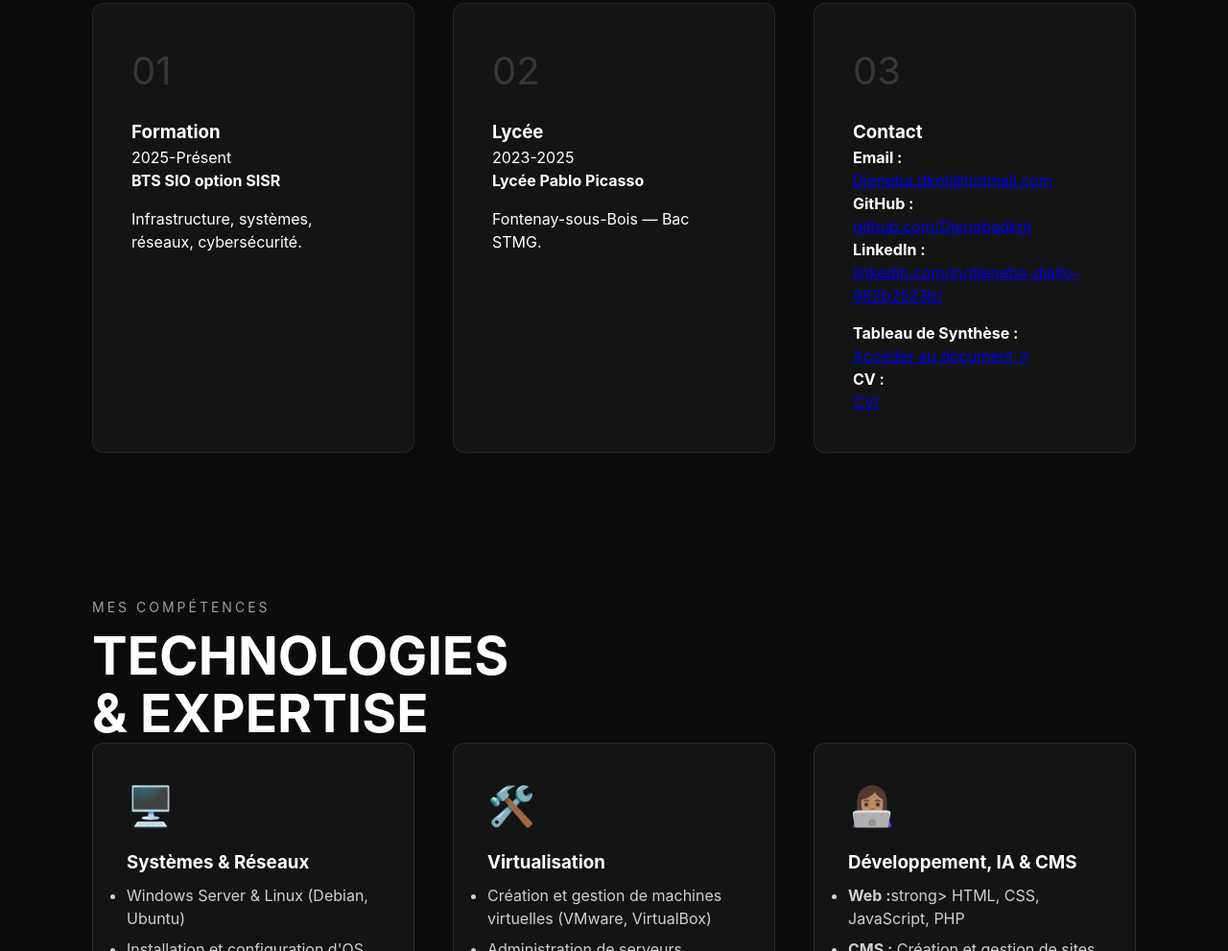
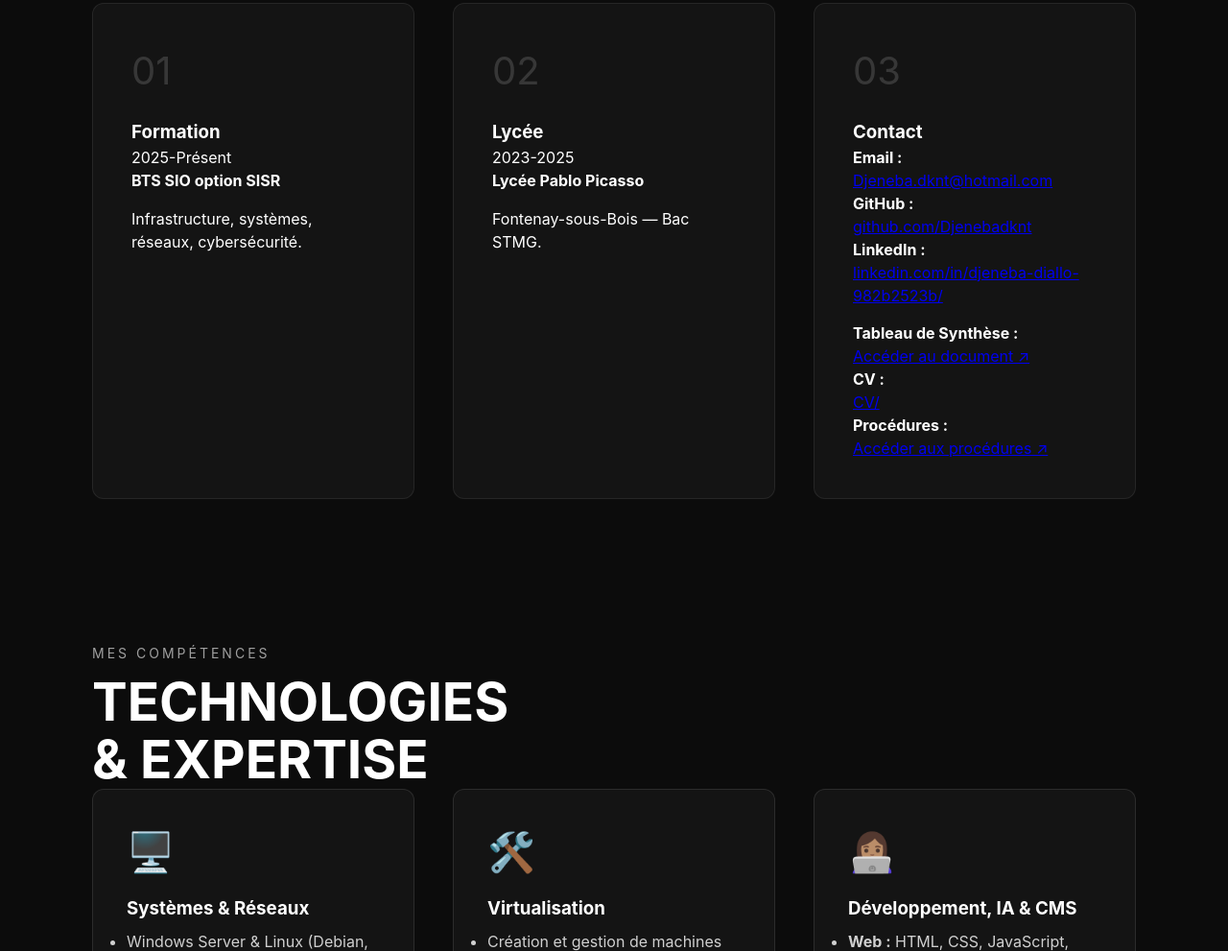
Before and after one commit to Djenebadknt/Portfolio, a plain HTML site: page index.html in a window 1280 px wide. Shown: the part 1809-2800 px from the top of the page at 96% size. Drawn offline with Linux system fonts and the light colour scheme.

Commit message:
Update navigation with procedures link
Added a link to procedures in the navigation menu.

```diff
--- a/index.html
+++ b/index.html
@@ -16,11 +16,11 @@
             <li><a href="#profil">Profil</a></li>
             <li><a href="CV.pdf" target="_blank">CV</a></li>
             <li><a href="Tableau de synthèse1.pdf" target="_blank">Tableau de Synthèse</a></li>
+            <li><a href="https://drive.google.com/drive/folders/1SNFu8LaviI4DAQuD-l6epQGXTptECQlj?usp=sharing" target="_blank">Procédures</a></li>
             <li><a href="Veille informatique.pdf" target="_blank">Veille</a></li>
             <li><a href="#competences">Compétences</a></li>
             <li><a href="#certifications">Certifications</a></li>
             <li><a href="#projets">Projets</a></li>
-
         </ul>
     </div>
 </nav>
@@ -133,6 +133,10 @@
                         <strong>CV :</strong><br>
                         <a href="CV.pdf" target="_blank">CV/</a>
                     </div>
+                    <div class="contact-item">
+                        <strong>Procédures :</strong><br>
+                        <a href="https://drive.google.com/drive/folders/1SNFu8LaviI4DAQuD-l6epQGXTptECQlj?usp=sharing" target="_blank">Accéder aux procédures ↗</a>
+                    </div>
                 </div>
             </div>
         </div>
@@ -176,7 +180,7 @@
         <div class="service-icon">👩🏽‍💻</div>
         <h3>Développement, IA & CMS</h3>
         <ul class="skill-list">
-            <li><strong>Web :</strong>strong> HTML, CSS, JavaScript, PHP</li>
+            <li><strong>Web :</strong> HTML, CSS, JavaScript, PHP</li>
             <li><strong>CMS :</strong> Création et gestion de sites via WordPress</li>
             <li><strong>Automation :</strong> Maîtrise de n8n pour la création de workflows complexes</li>
             <li>Gestion des flux JSON et utilisation de Webhooks</li>
@@ -254,7 +258,7 @@
 
         <div class="projects-grid">
             <div class="project-card image-project">
-               <a href="https://djenebadknt.github.io/Portfolio/"target="_blank">
+               <a href="https://djenebadknt.github.io/Portfolio/" target="_blank">
                    <img src="e-portfolio.png" alt="Photo d'un événement au lycée" style="width: 100%; height: auto; display: block; border-radius: 6px; margin-bottom: 20px;">
                </a>
 
@@ -263,7 +267,7 @@
             </div>
 
             <div class="project-card image-project">
-               <a href="https://djenebadknt.github.io/site-capillaire/"target="_blank">
+               <a href="https://djenebadknt.github.io/site-capillaire/" target="_blank">
                    <img src="site capillaire.png" alt="Photo d'un événement au lycée" style="width: 100%; height: auto; display: block; border-radius: 6px; margin-bottom: 20px;">
                </a>
                    <h3>Réalisation d'un site capillaire</h3>
@@ -271,7 +275,7 @@
             </div>
 
             <div class="project-card image-project">
-             <a href="https://djenebadknt.github.io/Portfolio/after%20work.jpg"target="_blank">
+             <a href="https://djenebadknt.github.io/Portfolio/after%20work.jpg" target="_blank">
                 <img src="after work.jpg" alt="Photo d'un événement au lycée" style="width: 100%; height: auto; display: block; border-radius: 6px; margin-bottom: 20px;">
              </a>
                 <h3>Organisation événementielle</h3>
```
